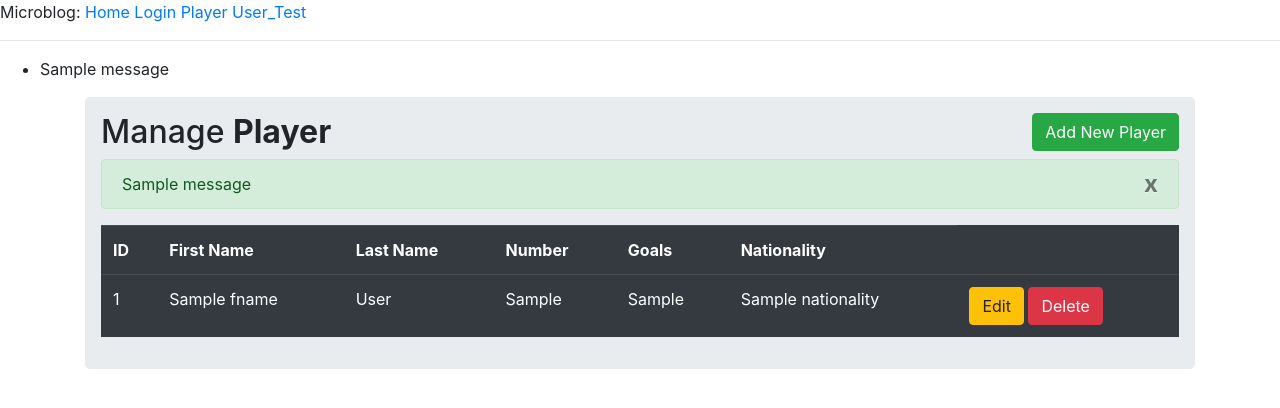
After one commit to Mezze99/Flask, a Flask app: template Docker 2/services/web/project/templates/player.html in a window 1280 px wide. The commit adds this page. Shown: the top 408 px of the page. Run offline with Flask 2, Linux system fonts and the light colour scheme; the template is opened without the code that fills it: most values are stand-ins (such as "Sample title", 1, 10 or a date in 2020); one stand-in notice (Sample message) is shown; some libraries are stand-ins or nearby versions.

Commit message:
Player table

```diff
--- a/Docker 2/services/web/project/templates/base.html
+++ b/Docker 2/services/web/project/templates/base.html
@@ -1,5 +1,13 @@
+<!DOCTYPE html>
+<html lang="en">
 <html>
     <head>
+        <!-- CSS only -->
+<link rel="stylesheet" href="https://stackpath.bootstrapcdn.com/bootstrap/4.5.0/css/bootstrap.min.css" integrity="sha384-9aIt2nRpC12Uk9gS9baDl411NQApFmC26EwAOH8WgZl5MYYxFfc+NcPb1dKGj7Sk" crossorigin="anonymous">
+
+        <!-- <link rel="stylesheet" href="https://stackpath.bootstrapcdn.com/bootstrap/4.4.1/css/bootstrap.min.css" integrity="sha384-Vkoo8x4CGsO3+Hhxv8T/Q5PaXtkKtu6ug5TOeNV6gBiFeWPGFN9MuhOf23Q9Ifjh" crossorigin="anonymous"> -->
+
+        <meta charset="UTF-8">
         {% if title %}
         <title>{{ title }} - microblog</title>
         {% else %}
@@ -11,6 +19,8 @@
             Microblog:
             <a href="/index">Home</a>
             <a href="/login">Login</a>
+            <a href="/player">Player</a>
+            <a href="/index2">User_Test</a>
         </div>
         <hr>
         {% with messages = get_flashed_messages() %}
@@ -23,5 +33,15 @@
         {% endif %}
         {% endwith %}
         {% block content %}{% endblock %}
+
+<!-- JS, Popper.js, and jQuery -->
+<script src="https://code.jquery.com/jquery-3.5.1.slim.min.js" integrity="sha384-DfXdz2htPH0lsSSs5nCTpuj/zy4C+OGpamoFVy38MVBnE+IbbVYUew+OrCXaRkfj" crossorigin="anonymous"></script>
+<script src="https://cdn.jsdelivr.net/npm/popper.js@1.16.0/dist/umd/popper.min.js" integrity="sha384-Q6E9RHvbIyZFJoft+2mJbHaEWldlvI9IOYy5n3zV9zzTtmI3UksdQRVvoxMfooAo" crossorigin="anonymous"></script>
+<script src="https://stackpath.bootstrapcdn.com/bootstrap/4.5.0/js/bootstrap.min.js" integrity="sha384-OgVRvuATP1z7JjHLkuOU7Xw704+h835Lr+6QL9UvYjZE3Ipu6Tp75j7Bh/kR0JKI" crossorigin="anonymous"></script>
+
+        <!-- <script src="https://code.jquery.com/jquery-3.4.1.slim.min.js" integrity="sha384-J6qa4849blE2+poT4WnyKhv5vZF5SrPo0iEjwBvKU7imGFAV0wwj1yYfoRSJoZ+n" crossorigin="anonymous"></script>
+        <script src="https://cdn.jsdelivr.net/npm/popper.js@1.16.0/dist/umd/popper.min.js" integrity="sha384-Q6E9RHvbIyZFJoft+2mJbHaEWldlvI9IOYy5n3zV9zzTtmI3UksdQRVvoxMfooAo" crossorigin="anonymous"></script>
+        <script src="https://stackpath.bootstrapcdn.com/bootstrap/4.4.1/js/bootstrap.min.js" integrity="sha384-wfSDF2E50Y2D1uUdj0O3uMBJnjuUD4Ih7YwaYd1iqfktj0Uod8GCExl3Og8ifwB6" crossorigin="anonymous"></script>
+  -->
     </body>
 </html>
--- a/Docker 2/services/web/project/templates/index2.html
+++ b/Docker 2/services/web/project/templates/index2.html
@@ -46,7 +46,7 @@
                 {% endwith %}
 
 
-                <table class="table table-hover table-dark">
+                <table class="table table-hover table-success">
 
                     <tr>
 
--- /dev/null
+++ b/Docker 2/services/web/project/templates/player.html
@@ -0,0 +1,313 @@
+{% extends 'base.html' %}
+
+
+
+
+{% block title %} Home {% endblock %}
+
+
+
+{% block content %}
+
+<div class="container">
+    <div class="row">
+        <div class="col md-12">
+
+            <div class="jumbotron p-3">
+
+                <h2>Manage <b>Player</b> <button type="button" class="btn btn-success float-right" data-toggle="modal"
+                        data-target="#mymodal">Add New Player</button> </h2>
+
+
+                {% with messages = get_flashed_messages() %}
+
+                {% if messages %}
+
+                {% for message in messages %}
+
+                <div class="alert alert-success alert-dismissable" role="alert">
+
+                    <button type="button" class="close" data-dismiss="alert" aria-label="close">
+
+                        <span aria-hidden="true">x</span>
+
+                    </button>
+
+
+                    {{message}}
+
+
+                </div>
+
+
+                {% endfor %}
+
+                {% endif %}
+                {% endwith %}
+
+
+                <table class="table table-hover table-dark">
+
+                    <tr>
+
+                        <th>ID</th>
+                        <th>First Name</th>
+                        <th>Last Name</th>
+                        <th>Number</th>
+                        <th>Goals</th>
+                        <th>Nationality</th>
+
+                    </tr>
+
+
+                    {% for row in employees %}
+                    <tr>
+                        <td>{{row.id}}</td>
+                        <td>{{row.fname}}</td>
+                        <td>{{row.lname}}</td>
+                        <td>{{row.pl_no}}</td>
+                        <td>{{row.pl_goals}}</td>
+                        <td>{{row.nationality}}</td>
+
+                        <td>
+                            <a href="/update/{{row.id}}" class="btn btn-warning btn-xs" data-toggle="modal"
+                                data-target="#modaledit{{row.id}}">Edit</a>
+                            <a href="/delete/{{row.id}}" class="btn btn-danger btn-xs"
+                                onclick="return confirm('Are You Sure To Delete ?')">Delete</a>
+
+
+                        </td>
+
+                    </tr>
+
+
+                    <!-- Modal Edit Employee-->
+                    <div id="modaledit{{row.id}}" class="modal fade" role="dialog">
+                        <div class="modal-dialog">
+
+
+                            <div class="modal-content">
+
+
+                                <div class="modal-header">
+
+
+                                    <h4 class="modal-title">Update Information</h4>
+
+
+                                </div>
+
+
+                                <div class="modal-body">
+
+
+                                    <form action="{{url_for('update')}}" method="POST">
+
+
+                                        <div class="form-group">
+
+
+                                            <label>First Name:</label>
+                                            <input type="hidden" name="id" value="{{row.id}}">
+
+                                            <input type="text" class="form-control" name="name" value="{{row.fname}}">
+
+
+                                        </div>
+
+
+
+                                        <div class="form-group">
+
+
+                                            <label>Last Name:</label>
+
+                                            <input type="text" class="form-control" name="email" value="{{row.lname}}">
+
+
+                                        </div>
+
+
+                                        <div class="form-group">
+
+
+                                            <label>Number:</label>
+
+                                            <input type="text" class="form-control" name="phone" value="{{row.pl_no}}">
+
+
+                                        </div>
+
+                                        <div class="form-group">
+
+
+                                            <label>Goals:</label>
+
+                                            <input type="text" class="form-control" name="goals"
+                                                value="{{row.pl_goals}}">
+
+
+                                        </div>
+
+                                        <div class="form-group">
+
+
+                                            <label>Nationality:</label>
+
+                                            <input type="text" class="form-control" name="goals"
+                                                value="{{row.nationality}}">
+
+
+                                        </div>
+
+
+
+
+                                        <div class="form-group">
+
+
+                                            <button class="btn btn-primary" type="submit">Update</button>
+
+
+                                        </div>
+
+
+                                    </form>
+
+
+                                </div>
+
+
+                                <div class="modal-footer">
+
+
+                                    <button type="button" class="btn btn-secondary" data-dismiss="modal">Close</button>
+
+
+                                </div>
+
+
+                            </div>
+
+
+                        </div>
+
+                    </div>
+
+
+                    {% endfor %}
+
+
+                </table>
+
+
+            </div>
+
+
+
+            <!-- Modal Add Employee-->
+
+
+            <div id="mymodal" class="modal fade" role="dialog">
+                <div class="modal-dialog">
+                    <div class="modal-content">
+                        <div class="modal-header">
+
+                            <h4 class="modal-title">Add Player</h4>
+                        </div>
+                        <div class="modal-body">
+
+                            <form action="{{url_for('insert')}}" method="POST">
+
+
+                                <div class="form-group">
+
+                                    <label>First Name:</label>
+                                    <input type="text" class="form-control" name="fname" required="1">
+
+
+                                </div>
+
+
+                                <div class="form-group">
+
+
+                                    <label>Last Name:</label>
+                                    <input type="text" class="form-control" name="lname" required="1">
+
+
+                                </div>
+                                <div class="form-group">
+
+
+                                    <label>Number:</label>
+                                    <input type="number" class="form-control" name="pl_no" required="1">
+
+
+                                </div>
+                                <div class="form-group">
+
+
+                                    <label>Goals:</label>
+                                    <input type="number" class="form-control" name="pl_goals" required="1">
+
+
+                                </div>
+
+
+                                <div class="form-group">
+
+
+                                    <label>Nationality:</label>
+                                    <input type="text" class="form-control" name="nationality" required="1">
+
+
+                                </div>
+
+
+
+                                <div class="form-group">
+
+
+                                    <button class="btn btn-primary" type="submit">Add Player</button>
+
+
+                                </div>
+
+
+                            </form>
+
+
+                        </div>
+
+
+                        <div class="modal-footer">
+
+
+                            <button type="button" class="btn btn-secondary" data-dismiss="modal">Close</button>
+
+
+                        </div>
+
+
+                    </div>
+
+
+                </div>
+
+
+            </div>
+
+
+
+
+
+        </div>
+
+    </div>
+
+
+</div>
+
+
+{% endblock %}
```
Also changed, not shown: Docker 2/services/web/project/__init__.py (+29 -1 lines), Docker 2/services/web/project/templates/index.html (+24 -1 lines).
